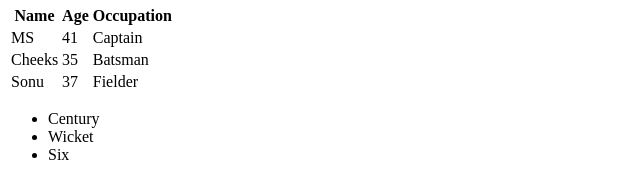
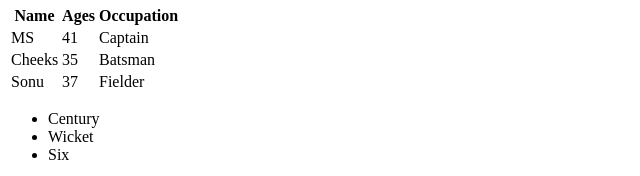
Before and after one commit to tushar-gupta-pjt/Web-Dev-learnings, a plain HTML site: page Day2/table.html in a window 1280 px wide. Shown: the part 569-745 px from the top of the page, 0-640 px from the left. Drawn offline with Linux system fonts and the light colour scheme.

Commit message:
Firstday

```diff
--- a/Day2/table.html
+++ b/Day2/table.html
@@ -13,7 +13,7 @@
 
         <tr>
           <th>Name</th>
-          <th>Age</th>
+          <th>Ages</th>
           <th>Occupation</th>
         </tr>
         <tr>
```
